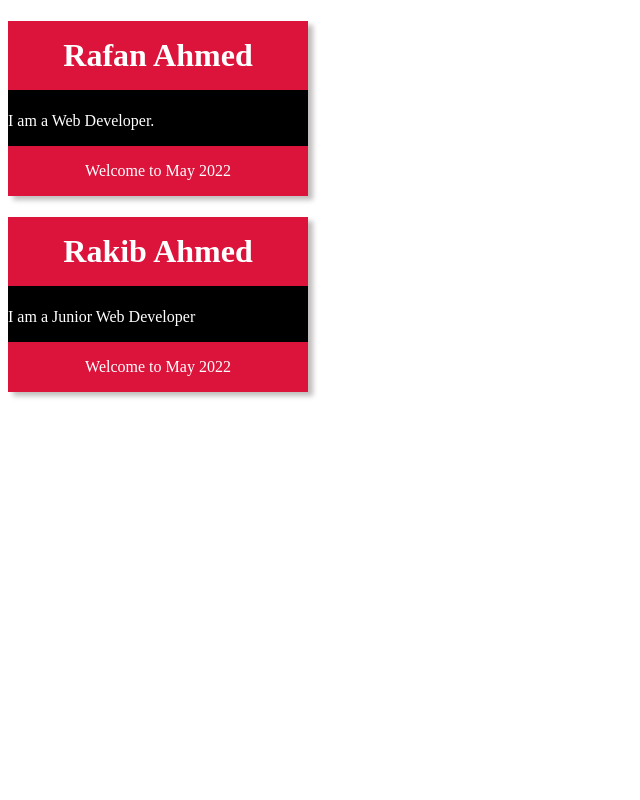
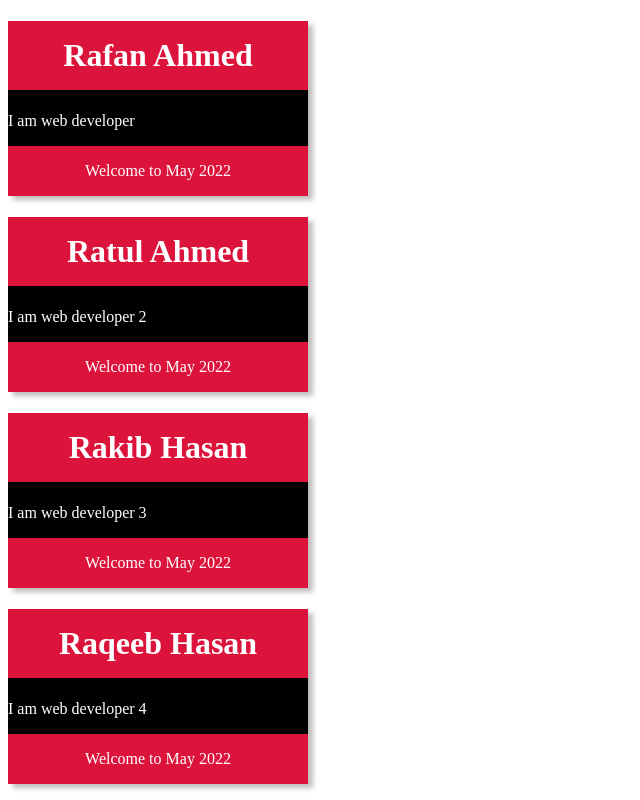
Before and after one commit to muradhossain716/react-core-concepts, a React (Create React App) app: page / in a window 1280 px wide. Shown: the whole page, without its empty margins (0-640 px from the left). Built offline with nearby package versions, Linux system fonts and the light colour scheme.

Commit message:
data loaded from json file

```diff
--- a/src/App.js
+++ b/src/App.js
@@ -1,10 +1,14 @@
 import React from "react";
 import Card from './Components/Card'
-
+import cardData from './data.json'
+{/* <Card title='Rafan Ahmed' description="I am a Web Developer."/>
+        <Card title='Rakib Ahmed' description='I am a Junior Web Developer'/>  */}
 function App(){
     return <div>
-        <Card title='Rafan Ahmed' description="I am a Web Developer."/>
-        <Card title='Rakib Ahmed' description='I am a Junior Web Developer'/>
+         {
+             cardData.map((el,i)=><Card key={i} title={el.title} description={el.description}/>)
+
+         }
     </div>
 }
 export default App;
--- /dev/null
+++ b/src/data.json
@@ -0,0 +1,20 @@
+[
+
+    {
+        "title":"Rafan Ahmed",
+        "description":"I am web developer"
+
+    },
+    {
+        "title":"Ratul Ahmed",
+        "description":"I am web developer 2"
+    },
+    {
+        "title":"Rakib Hasan",
+        "description":"I am web developer 3"
+    },
+    {
+        "title":"Raqeeb Hasan",
+        "description":"I am web developer 4"
+    }
+]
```
